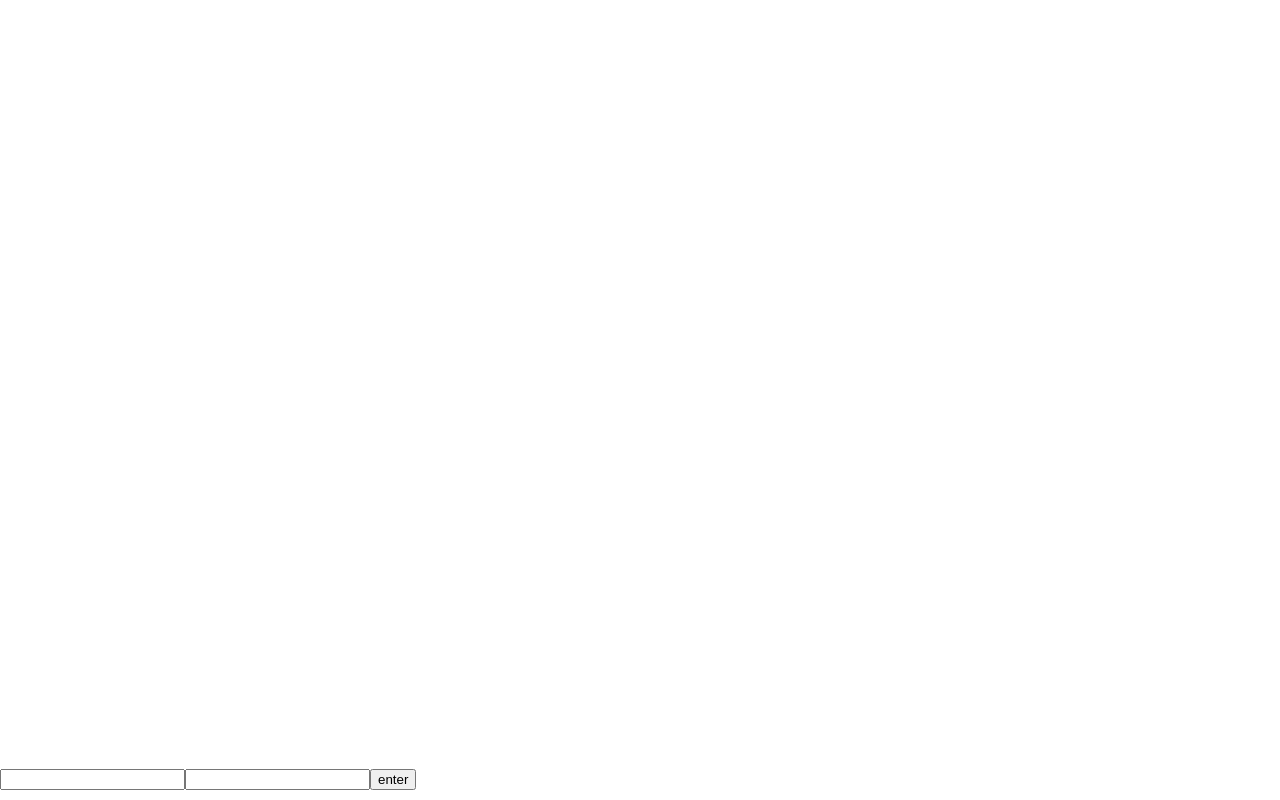
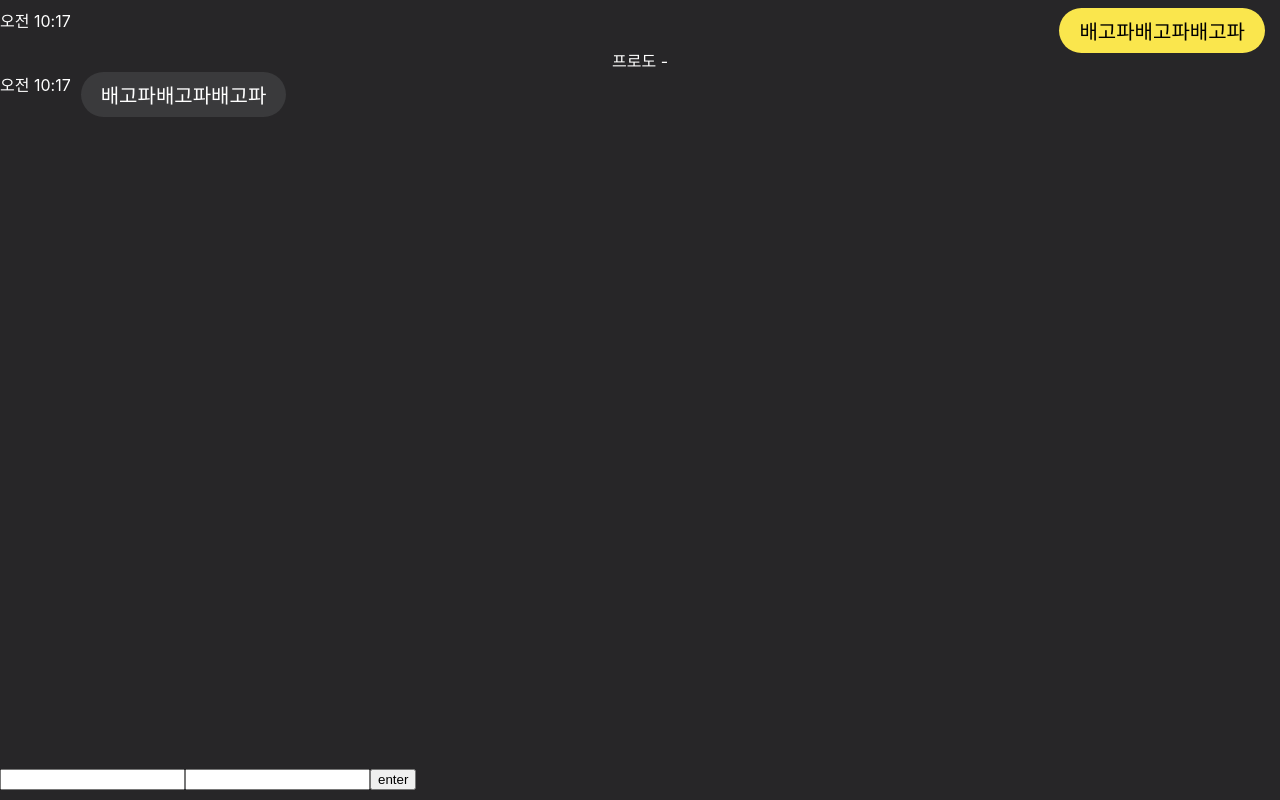
Before and after one commit to dogFootLog/kajjao-talk, a React (Create React App) app: page / in a window 1280 px wide. Built offline with nearby package versions, Linux system fonts and the light colour scheme.

Commit message:
[220610] 말풍선 CSS 3차

```diff
--- a/src/Main.css
+++ b/src/Main.css
@@ -1,3 +1,4 @@
 .main-area {
   background-color: rgb(39, 38, 40);
+  height: 100vh;
 }
--- a/src/Main.tsx
+++ b/src/Main.tsx
@@ -9,7 +9,10 @@ interface talkShape {
 }
 
 const Main = () => {
-  const [talkList, setTalkList] = useState<talkShape[]>([]);
+  const [talkList, setTalkList] = useState<talkShape[]>([
+    { sender: 'me', message: '배고파배고파배고파' },
+    { sender: '프로도', message: '배고파배고파배고파' },
+  ]);
 
   const onEnter = (values: talkShape) => {
     talkList.push({ ...values });
--- a/src/components/balloons/Balloons.css
+++ b/src/components/balloons/Balloons.css
@@ -1,24 +1,41 @@
 .balloon-wrap {
   padding-top: 8px;
   padding-bottom: 8px;
+  position: relative;
 }
 
 .balloon-child {
-  border-radius: 2rem;
-  padding-left: 10px;
-  padding-right: 10px;
-  padding-top: 3px;
-  padding-bottom: 3px;
+  border-radius: 1.5rem;
+  padding-left: 20px;
+  padding-right: 20px;
+  padding-top: 8px;
+  padding-bottom: 8px;
+  max-width: 200px;
+  font-size: 20px;
+}
+
+.span-wrap {
+  display: flex;
+}
+
+.balloon-sender {
+  color: white;
+}
+
+.balloon-time {
+  color: white;
+  right: 10px;
 }
 
 .me {
-  font-size: 24px;
   background-color: rgb(250, 230, 77);
   color: black;
+  position: absolute;
+  right: 15px;
 }
 
 .other {
-  font-size: 24px;
   background-color: rgb(58, 58, 60);
   color: white;
+  margin-left: 10px;
 }
--- a/src/components/balloons/Balloons.tsx
+++ b/src/components/balloons/Balloons.tsx
@@ -9,11 +9,15 @@ type ballonProps = {
 
 const Balloon = ({ sender, time, children, showSender }: ballonProps) => (
   <div className="balloon-wrap">
-    {showSender && <span>{`${sender} - `}</span>}
-    <span className={`balloon-child ${sender === 'me' ? 'me' : 'other'}`}>
-      {children}
-    </span>
-    <span>{time}</span>
+    {showSender && sender !== 'me' && (
+      <div className="balloon-sender">{`${sender} - `}</div>
+    )}
+    <div className="span-wrap">
+      <span className="balloon-time">{time}</span>
+      <span className={`balloon-child ${sender === 'me' ? 'me' : 'other'}`}>
+        {children}
+      </span>
+    </div>
   </div>
 );
 
```
